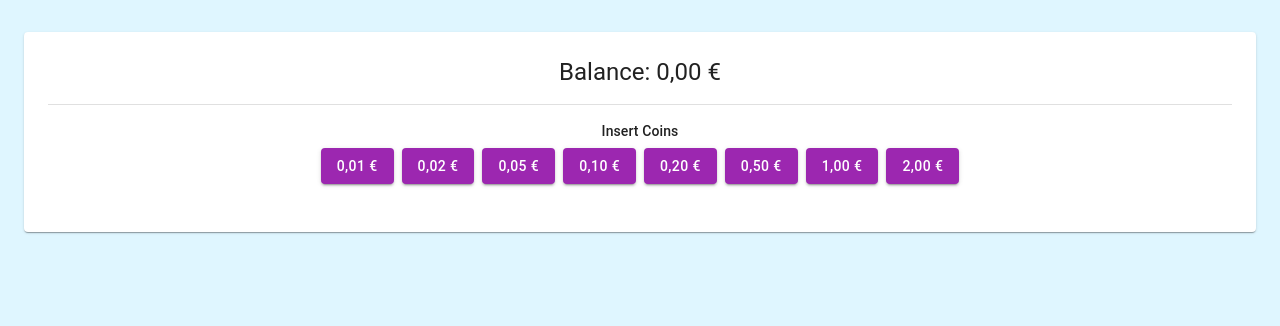
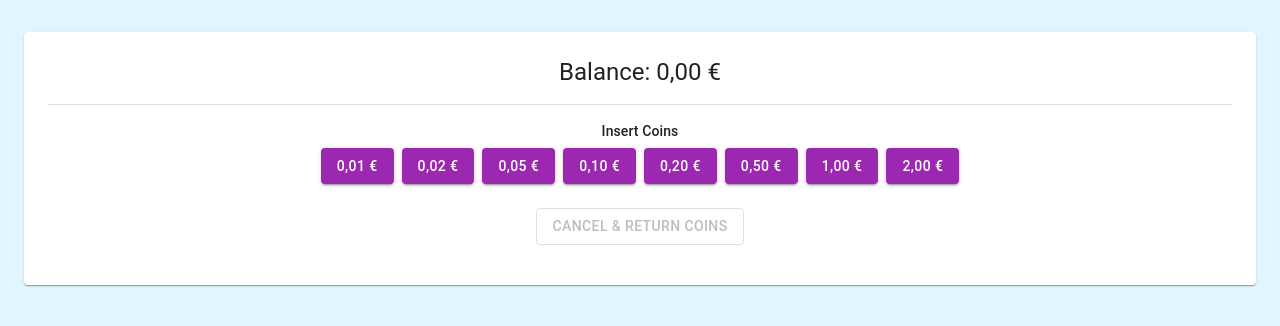
Before and after one commit to TihomirShterev/vending-simulator, a React (Create React App) app: page / in a window 1280 px wide. Shown: the top 326 px of the page. Built offline with nearby package versions, Linux system fonts and the light colour scheme.

Commit message:
feat: Return coins

```diff
--- a/src/App.tsx
+++ b/src/App.tsx
@@ -12,12 +12,18 @@ const App = () => {
     setMessage(`Inserted ${formatMoney(coin)}.`);
   };
 
+  const returnCoins = () => {
+    setBalance(0);
+    setMessage(`Returned: ${formatMoney(balance)}.`);
+  };
+
   return (
     <Container maxWidth="xl" sx={{ py: 4 }}>
       <PaymentSystem
         balance={balance}
         onInsertCoin={insertCoin}
         message={message}
+        onReturnCoins={returnCoins}
       />
     </Container>
   );
--- a/src/components/PaymentSystem/PaymentSystem.tsx
+++ b/src/components/PaymentSystem/PaymentSystem.tsx
@@ -7,6 +7,7 @@ const PaymentSystem = ({
   balance,
   onInsertCoin,
   message,
+  onReturnCoins,
 }: PaymentSystemProps) => (
   <Paper sx={{ p: 3, textAlign: "center", height: "100%" }}>
     <Typography variant="h5">Balance: {formatMoney(balance)}</Typography>
@@ -34,6 +35,15 @@ const PaymentSystem = ({
         </Button>
       ))}
     </Box>
+    <Button
+      variant="outlined"
+      color="warning"
+      onClick={onReturnCoins}
+      disabled={balance === 0}
+      sx={{ mb: 2 }}
+    >
+      Cancel & Return Coins
+    </Button>
     {message && (
       <Alert severity="info" sx={{ mt: 2 }}>
         {message}
--- a/src/components/PaymentSystem/PaymentSystem.types.ts
+++ b/src/components/PaymentSystem/PaymentSystem.types.ts
@@ -2,4 +2,5 @@ export interface PaymentSystemProps {
   balance: number;
   onInsertCoin: (coin: number) => void;
   message: string;
+  onReturnCoins: () => void;
 }
```
